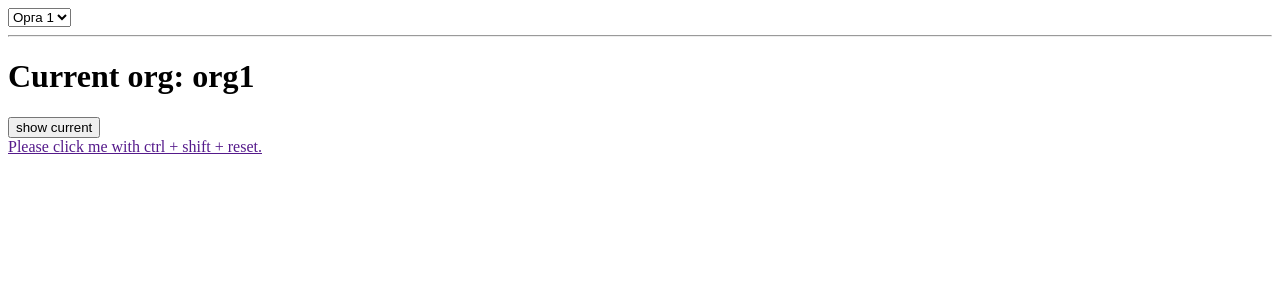
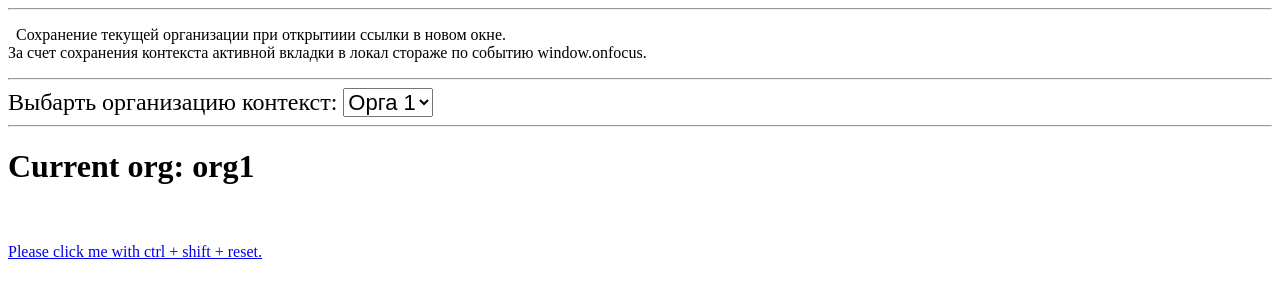
Before and after one commit to paldraken/paldraken.github.io, a plain HTML site: page index.html in a window 1280 px wide. Drawn offline with Linux system fonts and the light colour scheme.

Commit message:
remove useless button. add description

```diff
--- a/index.html
+++ b/index.html
@@ -4,23 +4,31 @@
         <title>Context test</title>
     </head>
     <body>
-        <select id="org_selector">
-            <option value="org1">Орга 1</option>
-            <option value="org2">Орга 2</option>
-            <option value="org3">Орга 3</option>
-        </select>
+        <hr>
+        <p>
+              Сохранение текущей организации при открытиии ссылки в новом окне. <br>
+            За счет сохранения контекста активной вкладки в локал стораже по событию window.onfocus.
+        </p>
+        <hr>
+
+        <label style="font-size: 24px;">
+            Выбарть организацию контекст:
+            <select id="org_selector" style="font-size: 22px;">
+                <option value="org1">Орга 1</option>
+                <option value="org2">Орга 2</option>
+                <option value="org3">Орга 3</option>
+            </select>
+        </label>
+
         <hr>
         <h1>Current org: <span id="big"></span></h1>
+        <br><br>
 
-        <button id=btn>show current</button>
-        <br>
-
-        <a target="_blank" href="">Please click me with ctrl + shift + reset.</a>
+        <a target="_blank" href="#">Please click me with ctrl + shift + reset.</a>
 
     </body>
     <script type="text/javascript">
         (function() {
-            let context = null;
             document.addEventListener('DOMContentLoaded', function() {
                 const currentOrg = localStorage.getItem('xxx_ORGA_xxx') || 'org1';
                 initApp(currentOrg);
@@ -38,12 +46,6 @@
                     localStorage.setItem('xxx_ORGA_xxx', ctx);
                 }
 
-                document.getElementById('btn').addEventListener('click', (e) => {
-                    e.preventDefault();
-                    alert(current);
-                });
-
-
                 selEl.addEventListener('change', (e) => {
                     current = selEl.value;
                     storeCurrent(current);
```
